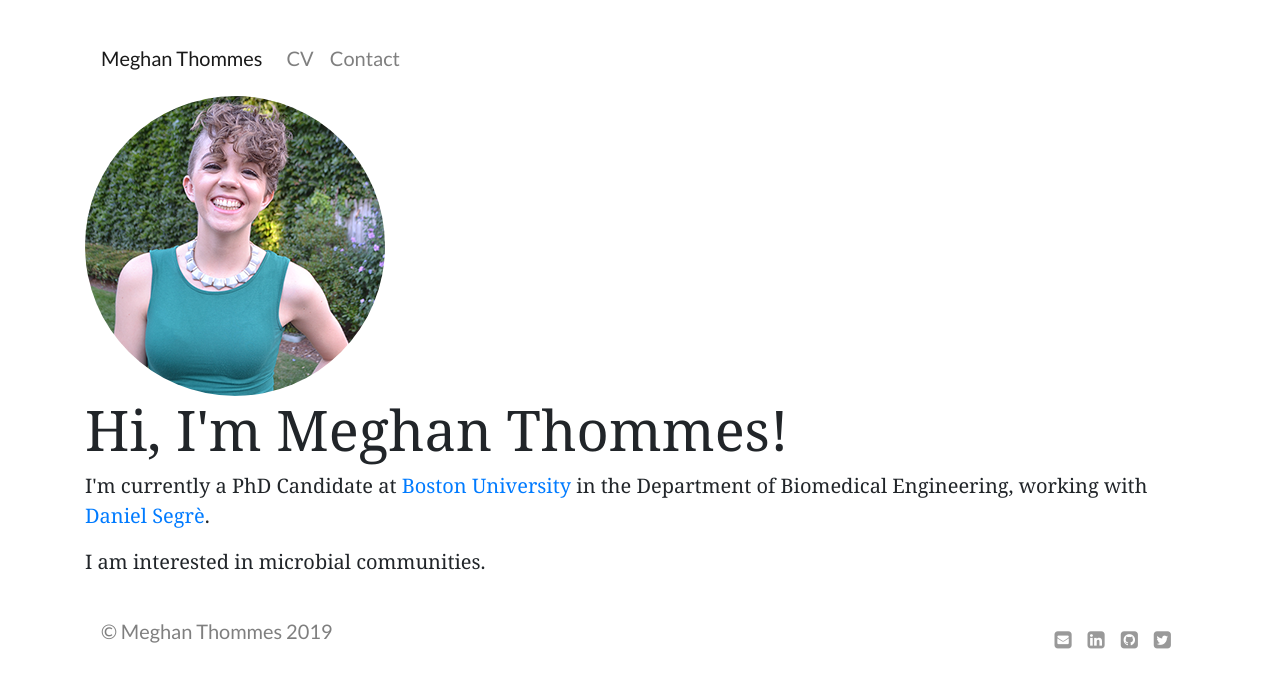
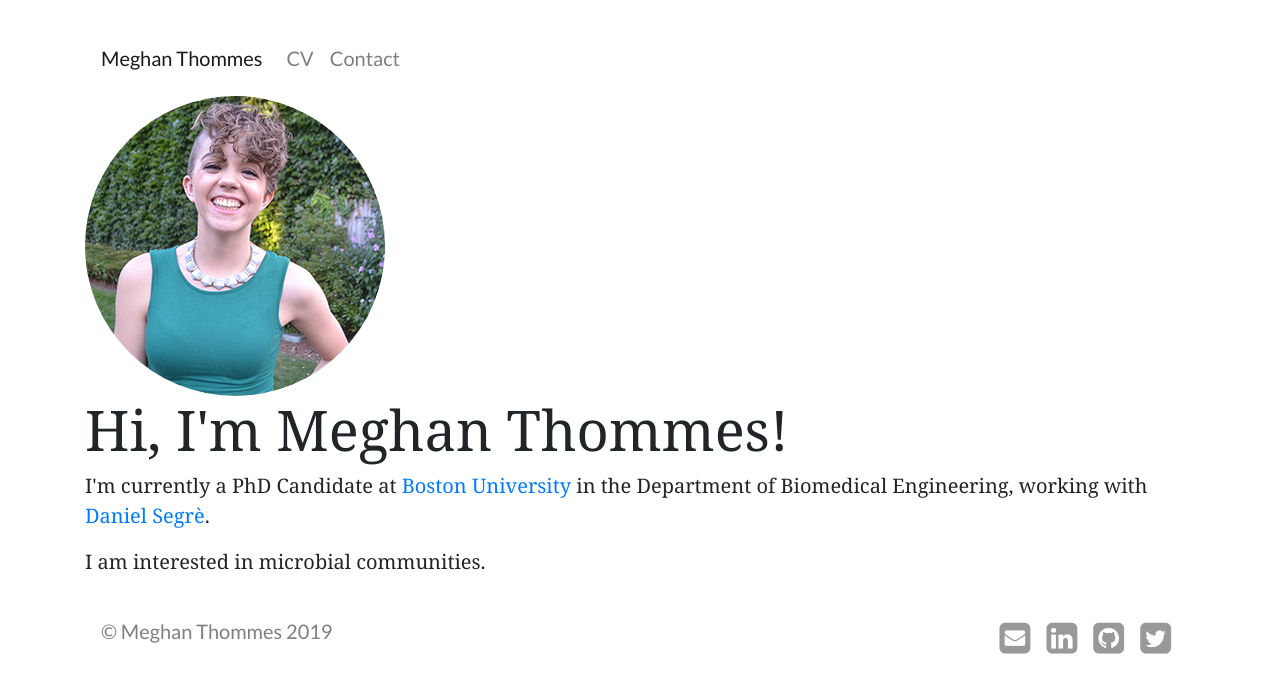
Before and after one commit to megthommes/megthommes.github.io, a Jekyll site: the page built from index.html, in a window 1280 px wide. Shown: the top 693 px of the page. Built offline with Jekyll 4.4.1, drawn with Linux system fonts in a browser that asks for light colours; some web fonts are replaced.

Commit message:
Update style.css

```diff
--- a/css/style.css
+++ b/css/style.css
@@ -3,12 +3,12 @@
 body {
     padding-top: 20px;
     padding-bottom: 40px;
-    font-family: 'Proza Libre', Georgia, Times;
+    font-family: Proza Libre, Georgia, Times;
     font-size: 16px;
 }
 
 h1, h2, h3, h4, h5, h6, .h1, .h2, .h3, .h4, .h5, .h6 {
-    font-family: 'Proza Libre', Georgia, Times;
+    font-family: Proza Libre, Georgia, Times;
     font-weight: 700;
 }
 
@@ -19,19 +19,11 @@
 
 /* Masthead */
 .header, .footer, .header h3 {
-    font-family: 'Lato', Helvetica, sans-serif;
+    font-family: Lato, Helvetica, sans-serif;
     font-weight: normal;
 }
 
 /* Navigation */
-h3.text-muted a {
-    text-decoration: none;
-    color: #999999;
-}
-h3.text-muted a:hover {
-    text-decoration: none;
-    color: #0088cc;
-}
 .navbar {
     padding-top: 15px;
     padding-bottom: 15px;
@@ -41,8 +33,6 @@
     font-size: 20px;
 }
 
-img.avatar { margin-bottom: 30px; }
-
 /* Custom container */
 .container > hr { margin: 30px 0; }
 .container > hr.footer {margin-bottom: 15px; }
@@ -51,7 +41,11 @@
 .obfuscate { unicode-bidi: bidi-override; direction: rtl; }
 
 /* CV */
-.cv {line-height: 23px; width: 90%; margin: 0 auto;}
+.cv {
+    line-height: 23px;
+    width: 90%;
+    margin: 0 auto;
+}
 .cv li { line-height: 23px; }
 .cv h2 { font-size: 26.5px; }
 .cv h1 { font-size: 32.5px; }
@@ -59,7 +53,10 @@
 .contact, .cv, .error { margin-bottom: 30px; }
 
 /* Contact */
-iframe {font-family: 'Proza Libre', Georgia, Times; font-size: 16px;}
+iframe {
+    font-family: Proza Libre, Georgia, Times;
+    font-size: 16px;
+}
 
 /* Code */
 pre.prettyprint {
@@ -70,7 +67,13 @@
 /* Font Awesome Icons */
 .fa-icons {
     color: #999999;
-    font-size: 20px;
+    font-size: 36px;
+}
+
+/* Image */
+.fit-image {
+    width: 100%;
+    object-fit: cover;
 }
 
 .step {
@@ -86,5 +89,5 @@
     font-size: 24px;
     padding-top: 5.5px;
     margin: 5px 15px 0px 0px;
-    font-family: 'Lato', Helvetica, sans-serif;
+    font-family: Lato, Helvetica, sans-serif;
 }
```
